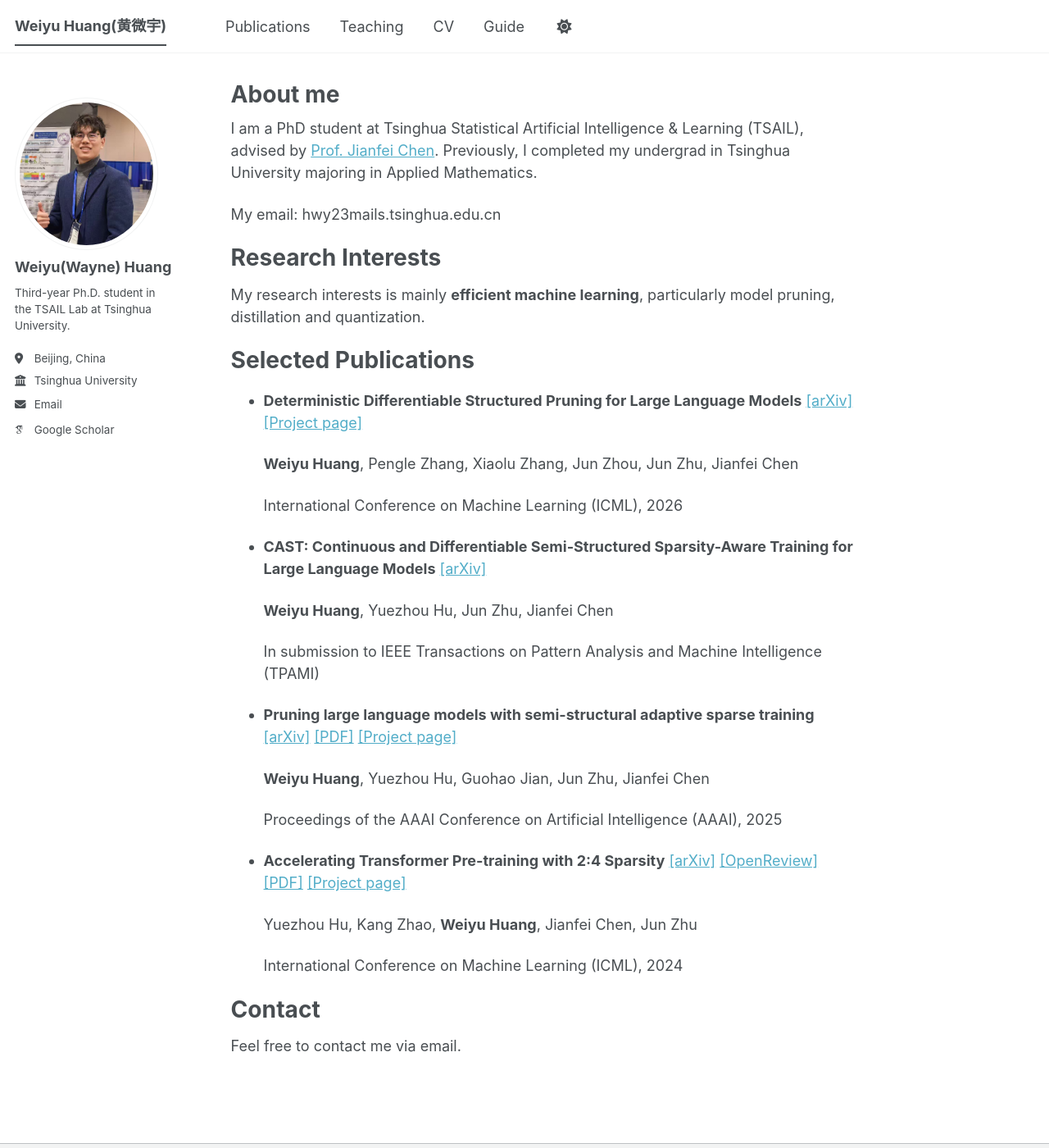
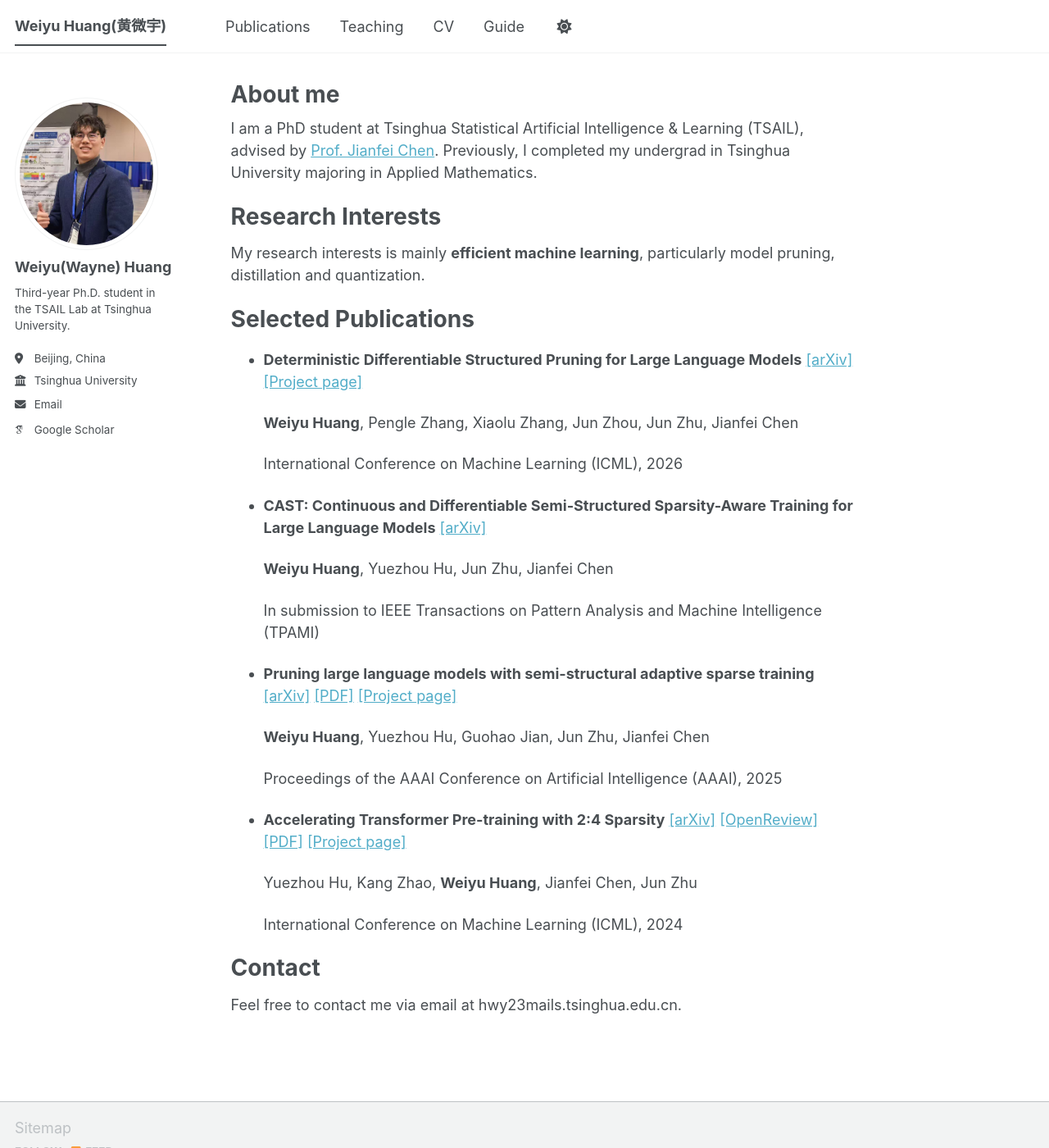
Before and after one commit to yellowtree123/yellowtree123.github.io, a Jekyll site: the page built from _pages/about.md, in a window 1280 px wide and 1400 px high. Shown: the whole window at 82% size. Built offline with Jekyll 4.4.1, drawn with Linux system fonts in a browser that asks for light colours; some web fonts are replaced; a script bundle is joined from its source files by our own code; library files that are not in the unit come from our copies.

Commit message:
Add email contact to about page
Updated email contact information in the about page.

```diff
--- a/_pages/about.md
+++ b/_pages/about.md
@@ -9,7 +9,6 @@
 
 I am a PhD student at Tsinghua Statistical Artificial Intelligence & Learning (TSAIL), advised by [Prof. Jianfei Chen](https://ml.cs.tsinghua.edu.cn/~jianfei/). Previously, I completed my undergrad in Tsinghua University majoring in Applied Mathematics.
 
-My email: hwy23mails.tsinghua.edu.cn
 
 # Research Interests
 
@@ -43,4 +42,4 @@
 
 # Contact
 
-Feel free to contact me via email.
+Feel free to contact me via email at hwy23mails.tsinghua.edu.cn.
```
